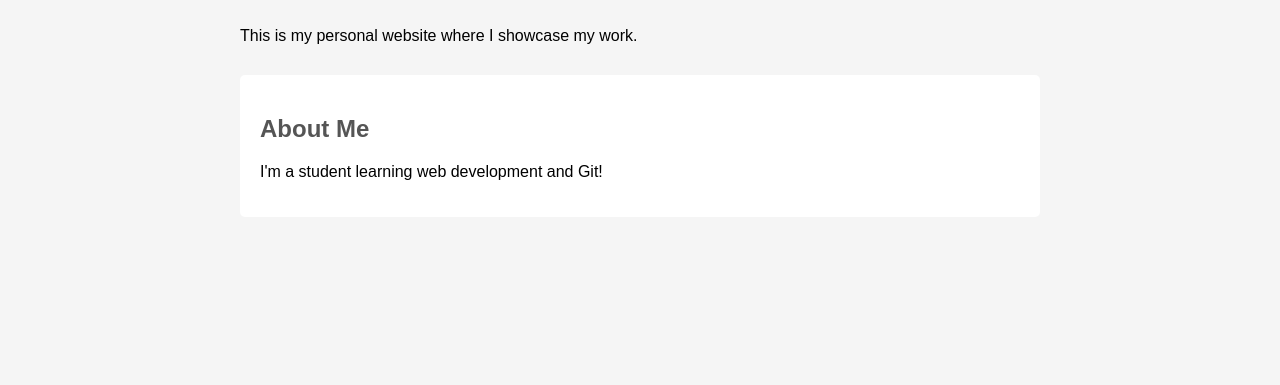
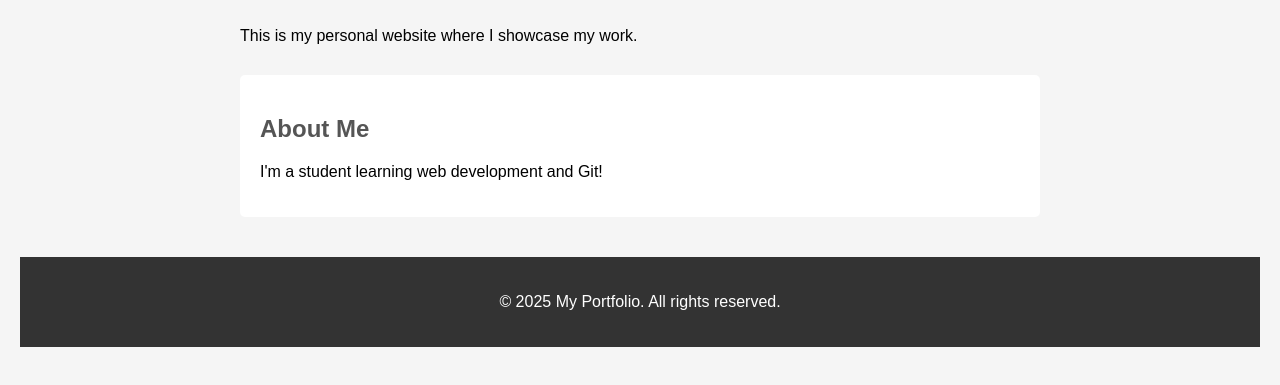
Before and after one commit to appanmomo/kaylee-frank-stashing-practice, a plain HTML site: page index.html in a window 1280 px wide. Shown: the part 121-506 px from the top of the page. Drawn offline with Linux system fonts and the light colour scheme; files that its build step writes are made by us from their sources.

Commit message:
Add footer

```diff
--- a/index.html
+++ b/index.html
@@ -25,5 +25,8 @@
         <p>I'm a student learning web development and Git!</p>
     </section>
     </main>
+<footer>
+    <p>&copy; 2025 My Portfolio. All rights reserved.</p>
+</footer>
 </body>
 </html>
--- a/styles.css/styles.css
+++ b/styles.css/styles.css
@@ -40,3 +40,11 @@ section {
 h2 {
     color: #555;
 }
+
+footer {
+    text-align: center;
+    margin-top: 40px;
+    padding: 20px;
+    background-color: #333;
+    color: white;
+}
```
